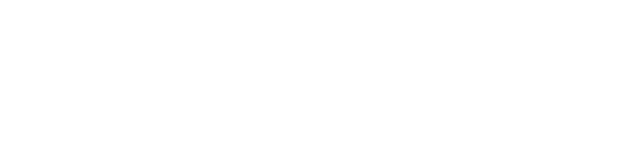
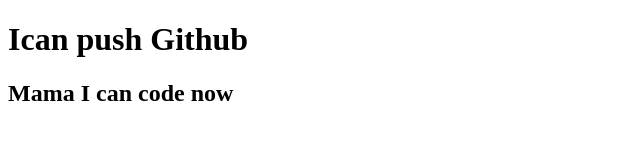
Before and after one commit to AL-Jamil504/my-first-repository, a plain HTML site: page index.html in a window 1280 px wide. Shown: the whole page, without its empty margins (0-640 px from the left). Drawn offline with Linux system fonts and the light colour scheme.

Commit message:
added header

```diff
--- a/index.html
+++ b/index.html
@@ -7,6 +7,7 @@
     <title>My first Github Repository</title>
 </head>
 <body>
-
+    <h1>Ican push Github</h1>
+    <h2>Mama I can code now</h2>
 </body>
 </html>
```
